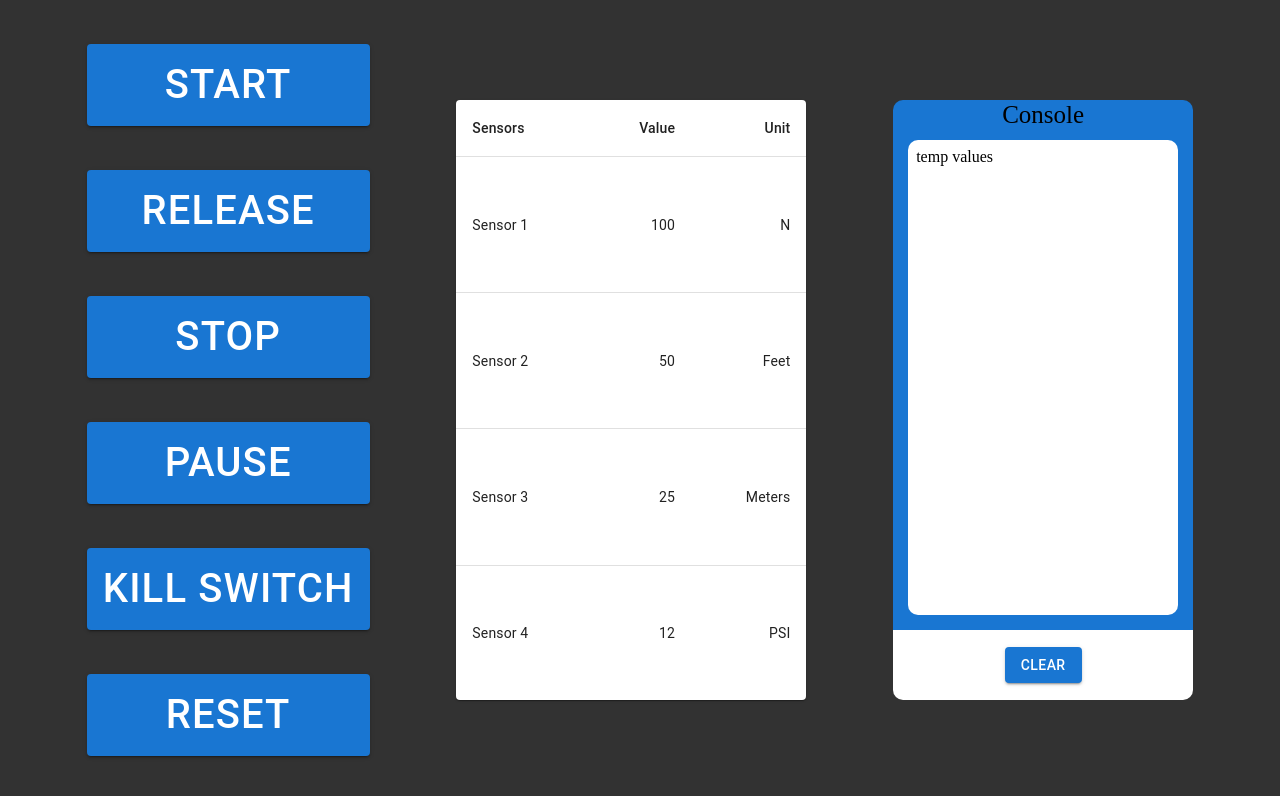
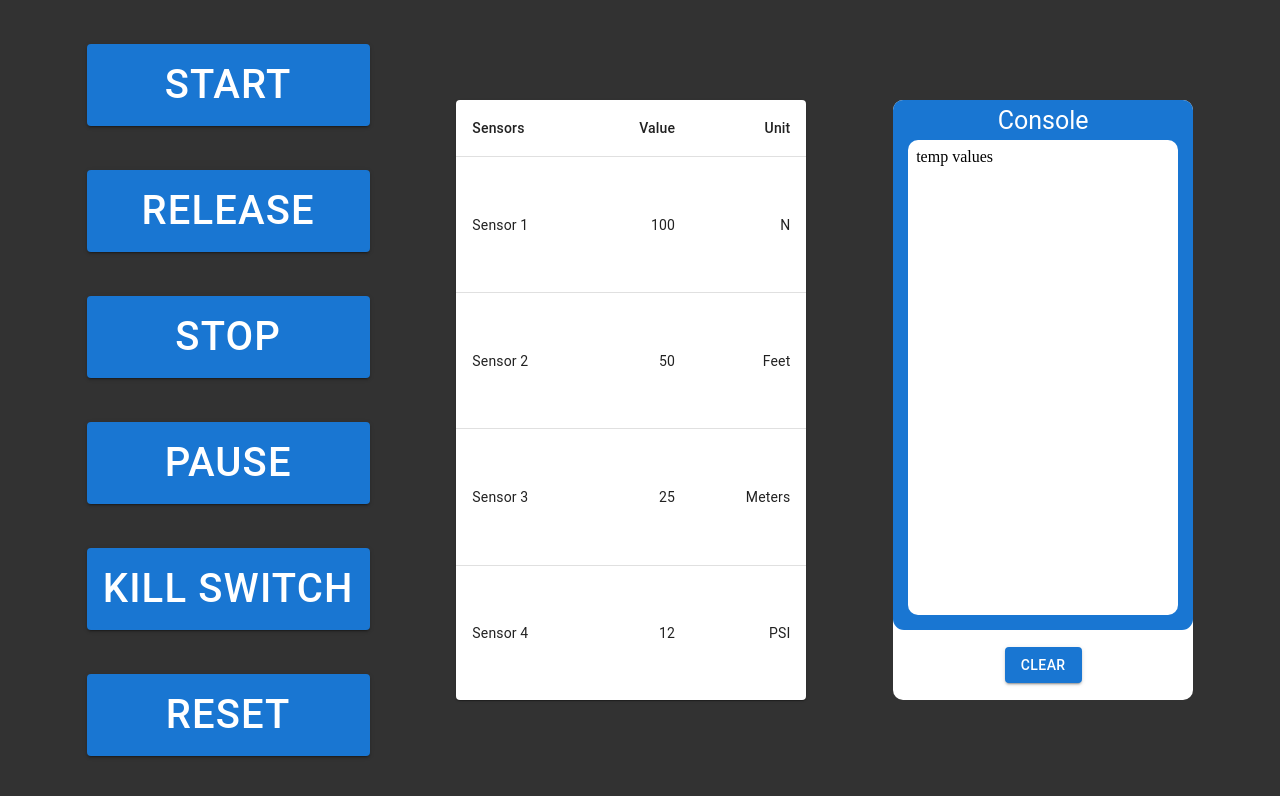
Before and after one commit to yeeeee1015/Lunar-Gripper-Sample-Collection, a React (Create React App) app in the folder frontend/: page / in a window 1280 px wide. Shown: the top 796 px of the page. Built offline with nearby package versions, Linux system fonts and the light colour scheme.

Commit message:
ui mostly finished, maybe adding some polish and a top bar with some kind of graphic

```diff
--- a/frontend/src/Console.js
+++ b/frontend/src/Console.js
@@ -6,9 +6,9 @@ function Console() {
     return (
         <>
             <div className="container">
-                <div className="consoleContainer">
+                <div className="consoleDiv">
                     <div className="header">
-                        <p className="consoleHeader">Console</p>
+                        <p className="consoleHeaderText">Console</p>
                     </div>
                     <div className="body">
                         <div className="buffer">
--- a/frontend/src/css/console.css
+++ b/frontend/src/css/console.css
@@ -20,9 +20,12 @@
     height: 600px;
 }
 
-.consoleContainer {
+.consoleDiv {
     width: 300px;
     height: 530px;
+    background-color: white;
+    border-top-left-radius: 10px;
+    border-top-right-radius: 10px;
 }
 
 .errors {
@@ -37,6 +40,8 @@
     justify-content: center;
     align-items: center;
     background-color: #1976d2;
+    border-bottom-left-radius: 11px;
+    border-bottom-right-radius: 11px;
 }
 
 .buffer {
@@ -58,3 +63,9 @@
     border-bottom-left-radius: 10px;
     border-bottom-right-radius: 10px;
 }
+
+.consoleHeaderText {
+    color: white;
+    padding-top: 10px;
+    font-family: "Roboto","Helvetica","Arial", "sans-serif";
+}
```
